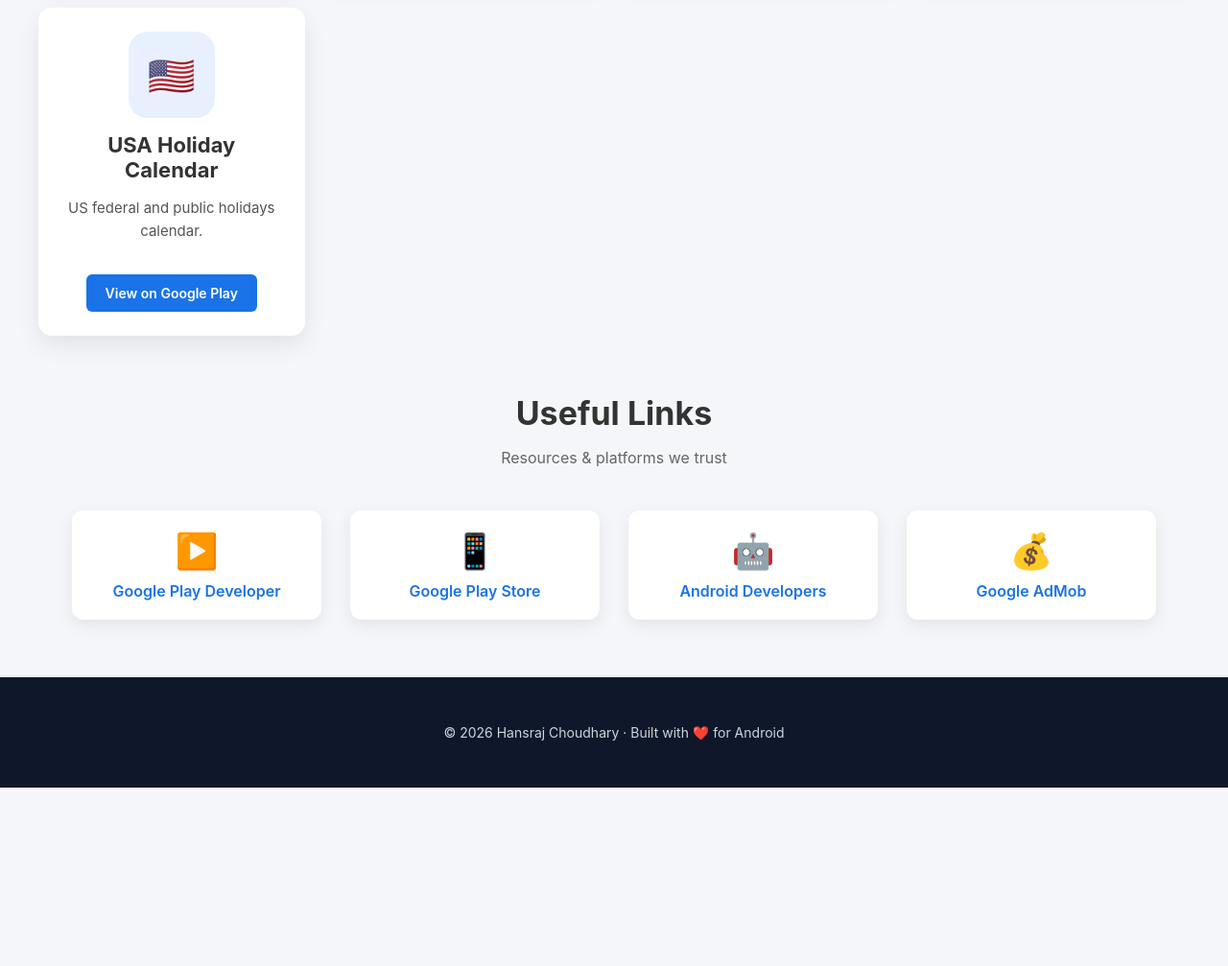
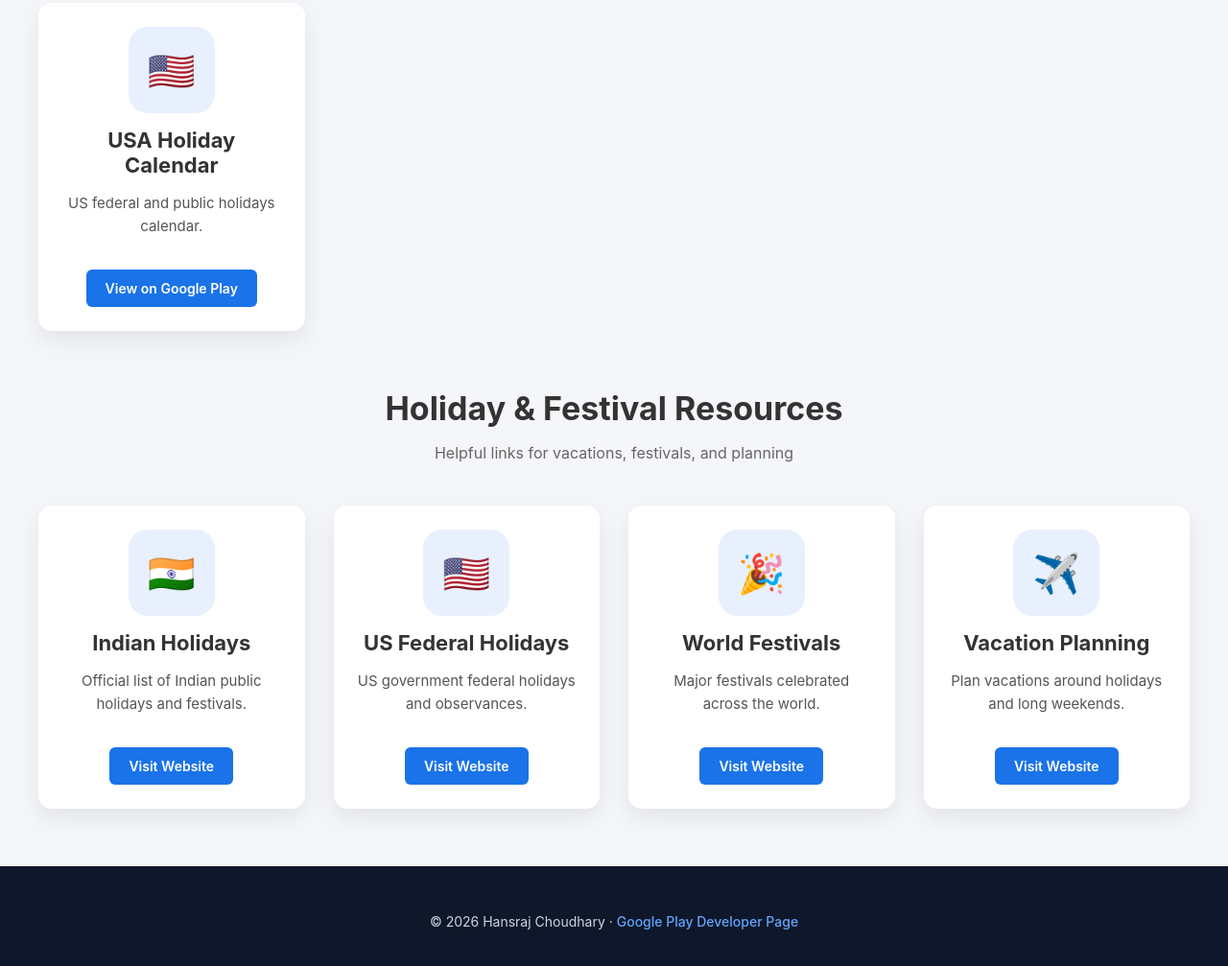
Before and after one commit to hansrajchoudhary/hansrajchoudhary.github.io, a plain HTML site: page index.html in a window 1280 px wide. Shown: the part 875-1882 px from the top of the page at 96% size. Before the commit the page ends 1696 px from the top, so only its background shows below. Drawn offline with Linux system fonts and the light colour scheme.

Commit message:
Update index.html
update 2

```diff
--- a/index.html
+++ b/index.html
@@ -4,7 +4,7 @@
   <meta charset="UTF-8" />
   <title>Hansraj Choudhary – Android Apps</title>
   <meta name="viewport" content="width=device-width, initial-scale=1.0" />
-  <meta name="description" content="Official website for Android apps by Hansraj Choudhary. Download Holiday and Calendar apps from Google Play." />
+  <meta name="description" content="Official website for Android calendar and holiday apps by Hansraj Choudhary." />
 
   <style>
     body {
@@ -33,20 +33,13 @@
       opacity: 0.95;
     }
 
-    .widgets {
-      display: flex;
-      justify-content: center;
-      gap: 25px;
-      flex-wrap: wrap;
-      margin-top: 30px;
+    .clock-box {
+      margin-top: 25px;
+      display: inline-block;
+      background: rgba(255,255,255,0.15);
+      padding: 12px 20px;
+      border-radius: 8px;
       font-size: 15px;
-    }
-
-    .widget-box {
-      background: rgba(255,255,255,0.15);
-      padding: 12px 18px;
-      border-radius: 8px;
-      min-width: 160px;
     }
 
     .section {
@@ -68,13 +61,13 @@
       font-size: 16px;
     }
 
-    .apps {
+    .apps, .links {
       display: grid;
       grid-template-columns: repeat(auto-fit, minmax(260px, 1fr));
       gap: 30px;
     }
 
-    .app-card {
+    .app-card, .link-card {
       background: #fff;
       border-radius: 14px;
       padding: 25px;
@@ -83,7 +76,7 @@
       text-align: center;
     }
 
-    .app-card:hover {
+    .app-card:hover, .link-card:hover {
       transform: translateY(-6px);
       box-shadow: 0 18px 36px rgba(0,0,0,0.12);
     }
@@ -100,12 +93,12 @@
       margin: 0 auto 15px;
     }
 
-    .app-card h3 {
+    .app-card h3, .link-card h3 {
       font-size: 22px;
       margin: 10px 0;
     }
 
-    .app-card p {
+    .app-card p, .link-card p {
       font-size: 15px;
       color: #555;
       line-height: 1.6;
@@ -125,35 +118,6 @@
 
     .play-btn:hover {
       background: #1558b0;
-    }
-
-    .links {
-      display: flex;
-      justify-content: center;
-      gap: 30px;
-      flex-wrap: wrap;
-      margin-top: 40px;
-    }
-
-    .link-card {
-      background: #fff;
-      padding: 20px;
-      border-radius: 12px;
-      width: 220px;
-      text-align: center;
-      box-shadow: 0 6px 18px rgba(0,0,0,0.08);
-    }
-
-    .link-card span {
-      font-size: 36px;
-    }
-
-    .link-card a {
-      display: block;
-      margin-top: 10px;
-      text-decoration: none;
-      font-weight: 600;
-      color: #1a73e8;
     }
 
     footer {
@@ -179,22 +143,17 @@
   <h1>Android Apps by Hansraj Choudhary</h1>
   <p>Simple, reliable calendar & holiday apps trusted by users worldwide.</p>
 
-  <div class="widgets">
-    <div class="widget-box">
-      👁️ Visitors: <span id="visitCount">—</span>
-    </div>
-    <div class="widget-box">
-      🕒 Time: <span id="clock">—</span>
-    </div>
+  <div class="clock-box">
+    🕒 Local Time: <span id="clock">—</span>
   </div>
 </header>
 
+<!-- Apps Section -->
 <section class="section">
   <h2>Our Apps</h2>
   <p class="subtitle">Available on Google Play</p>
 
   <div class="apps">
-
     <div class="app-card">
       <div class="icon">📅</div>
       <h3>Holiday Calendar 2026</h3>
@@ -229,46 +188,55 @@
       <p>US federal and public holidays calendar.</p>
       <a class="play-btn" href="https://play.google.com/store/apps/details?id=com.apps.usacalendar" target="_blank">View on Google Play</a>
     </div>
-
   </div>
 </section>
 
+<!-- Holiday Resources -->
 <section class="section">
-  <h2>Useful Links</h2>
-  <p class="subtitle">Resources & platforms we trust</p>
+  <h2>Holiday & Festival Resources</h2>
+  <p class="subtitle">Helpful links for vacations, festivals, and planning</p>
 
   <div class="links">
     <div class="link-card">
-      <span>▶️</span>
-      <a href="https://play.google.com/store/apps/developer?id=Hansraj+Choudhary" target="_blank">Google Play Developer</a>
+      <div class="icon">🇮🇳</div>
+      <h3>Indian Holidays</h3>
+      <p>Official list of Indian public holidays and festivals.</p>
+      <a class="play-btn" href="https://www.india.gov.in/calendar" target="_blank">Visit Website</a>
     </div>
+
     <div class="link-card">
-      <span>📱</span>
-      <a href="https://play.google.com/store" target="_blank">Google Play Store</a>
+      <div class="icon">🇺🇸</div>
+      <h3>US Federal Holidays</h3>
+      <p>US government federal holidays and observances.</p>
+      <a class="play-btn" href="https://www.opm.gov/policy-data-oversight/pay-leave/federal-holidays/" target="_blank">Visit Website</a>
     </div>
+
     <div class="link-card">
-      <span>🤖</span>
-      <a href="https://developer.android.com" target="_blank">Android Developers</a>
+      <div class="icon">🎉</div>
+      <h3>World Festivals</h3>
+      <p>Major festivals celebrated across the world.</p>
+      <a class="play-btn" href="https://www.timeanddate.com/holidays/" target="_blank">Visit Website</a>
     </div>
+
     <div class="link-card">
-      <span>💰</span>
-      <a href="https://admob.google.com" target="_blank">Google AdMob</a>
+      <div class="icon">✈️</div>
+      <h3>Vacation Planning</h3>
+      <p>Plan vacations around holidays and long weekends.</p>
+      <a class="play-btn" href="https://www.makemytrip.com/holidays-india/" target="_blank">Visit Website</a>
     </div>
   </div>
 </section>
 
 <footer>
-  <p>© 2026 Hansraj Choudhary · Built with ❤️ for Android</p>
+  <p>
+    © 2026 Hansraj Choudhary ·
+    <a href="https://play.google.com/store/apps/developer?id=Hansraj+Choudhary" target="_blank">
+      Google Play Developer Page
+    </a>
+  </p>
 </footer>
 
 <script>
-  // Visit counter (local, privacy-safe)
-  let visits = localStorage.getItem("visits") || 0;
-  visits++;
-  localStorage.setItem("visits", visits);
-  document.getElementById("visitCount").textContent = visits;
-
-  // Live clock
   function updateClock() {
     const now = new Date();
     document.getElementById("clock").textContent =
```
